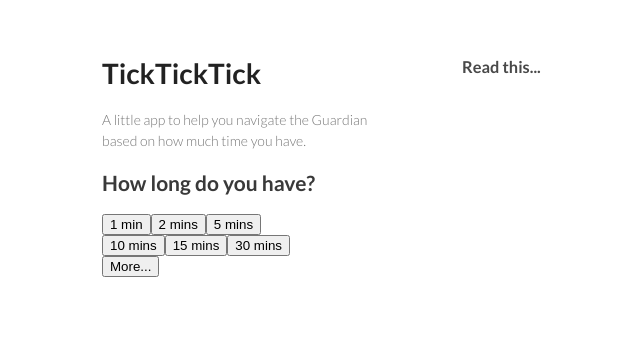
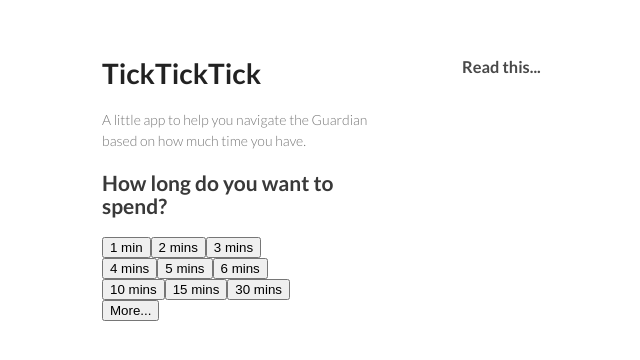
Before and after one commit to rrees/tickticktick, a Python web app: template templates/index.html in a window 1280 px wide. Shown: the top 360 px of the page, without its empty margins (108-748 px from the left). Run offline with Jinja, Linux system fonts and the light colour scheme; the template is opened without the code that fills it, so the values that code supplies are empty; some libraries are stand-ins or nearby versions.

Commit message:
Adding more buttons to try and drill into the content length a bit

```diff
--- a/app.yaml
+++ b/app.yaml
@@ -1,5 +1,5 @@
 application: gu-tickticktick
-version: 8
+version: 9
 runtime: python27
 api_version: 1
 threadsafe: true
--- a/templates/index.html
+++ b/templates/index.html
@@ -9,9 +9,9 @@
 
 	<p>A little app to help you navigate the Guardian based on how much time you have.</p>
 
-	<h2>How long do you have?</h2>
+	<h2>How long do you want to spend?</h2>
 
-	<div class="button-bar"><button data-min="0" data-max="1">1 min</button><button data-min="1" data-max="2">2 mins</button><button data-min="2" data-max="5">5 mins</button><br><button data-min="5" data-max="10">10 mins</button><button data-min="10" data-max="15">15 mins</button><button data-min="15" data-max="30">30 mins</button><br>
+	<div class="button-bar"><button data-min="0" data-max="1">1 min</button><button data-min="1" data-max="2">2 mins</button><button data-min="2" data-max="3">3 mins</button><br><button data-min="3" data-max="4">4 mins</button><button data-min="4" data-max="5">5 mins</button><button data-min="5" data-max="6">6 mins</button><br><button data-min="5" data-max="10">10 mins</button><button data-min="10" data-max="15">15 mins</button><button data-min="15" data-max="30">30 mins</button><br>
 	<button data-min="30">More...</button></div>
 
 	</header>
@@ -39,7 +39,7 @@
 	$ ->
 		content = ko.observableArray();
 
-		readContent(content, "0", "1")
+		readContent(content, "2", "3")
 
 		ko.applyBindings {"content" : content}
 
```
